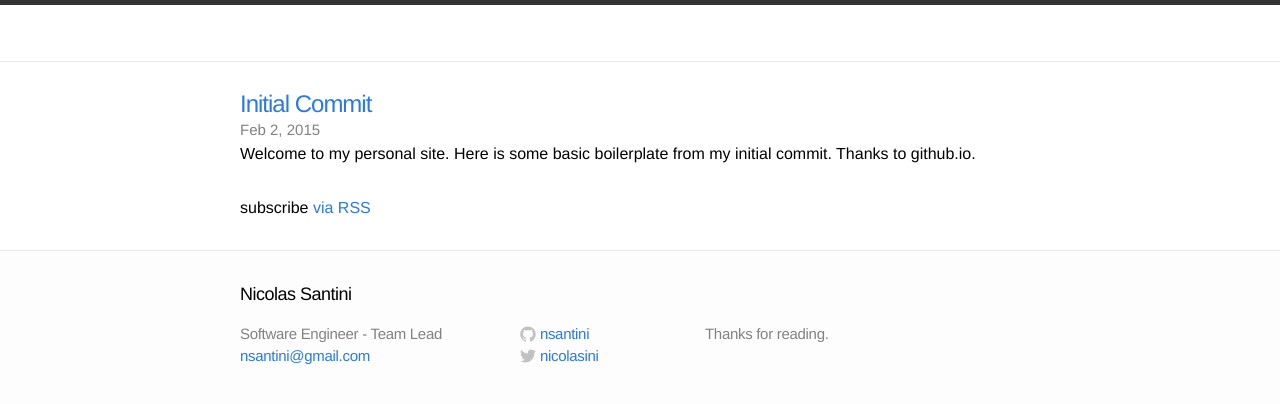
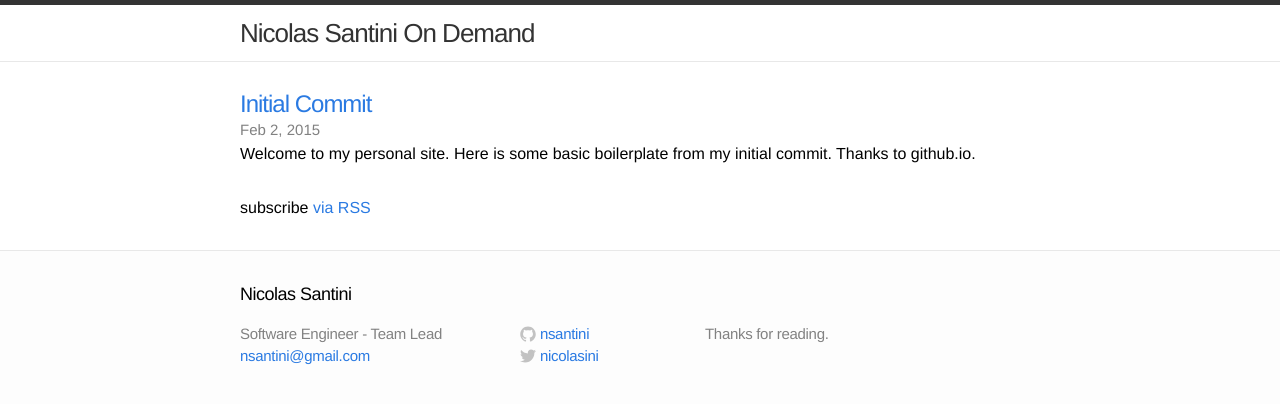
Before and after one commit to nsantini/nsantini.github.io, a Jekyll site: the page built from index.html, in a window 1280 px wide. Shown: the top 404 px of the page. Built offline with Jekyll 4.4.1, drawn with Linux system fonts in a browser that asks for light colours; Markdown is read by kramdown in place of the engine named in the settings.

Commit message:
title for main index

```diff
--- a/index.html
+++ b/index.html
@@ -1,5 +1,6 @@
 ---
 layout: default
+title: Nicolas Santini On Demand
 ---
 
 <div class="home">
```
